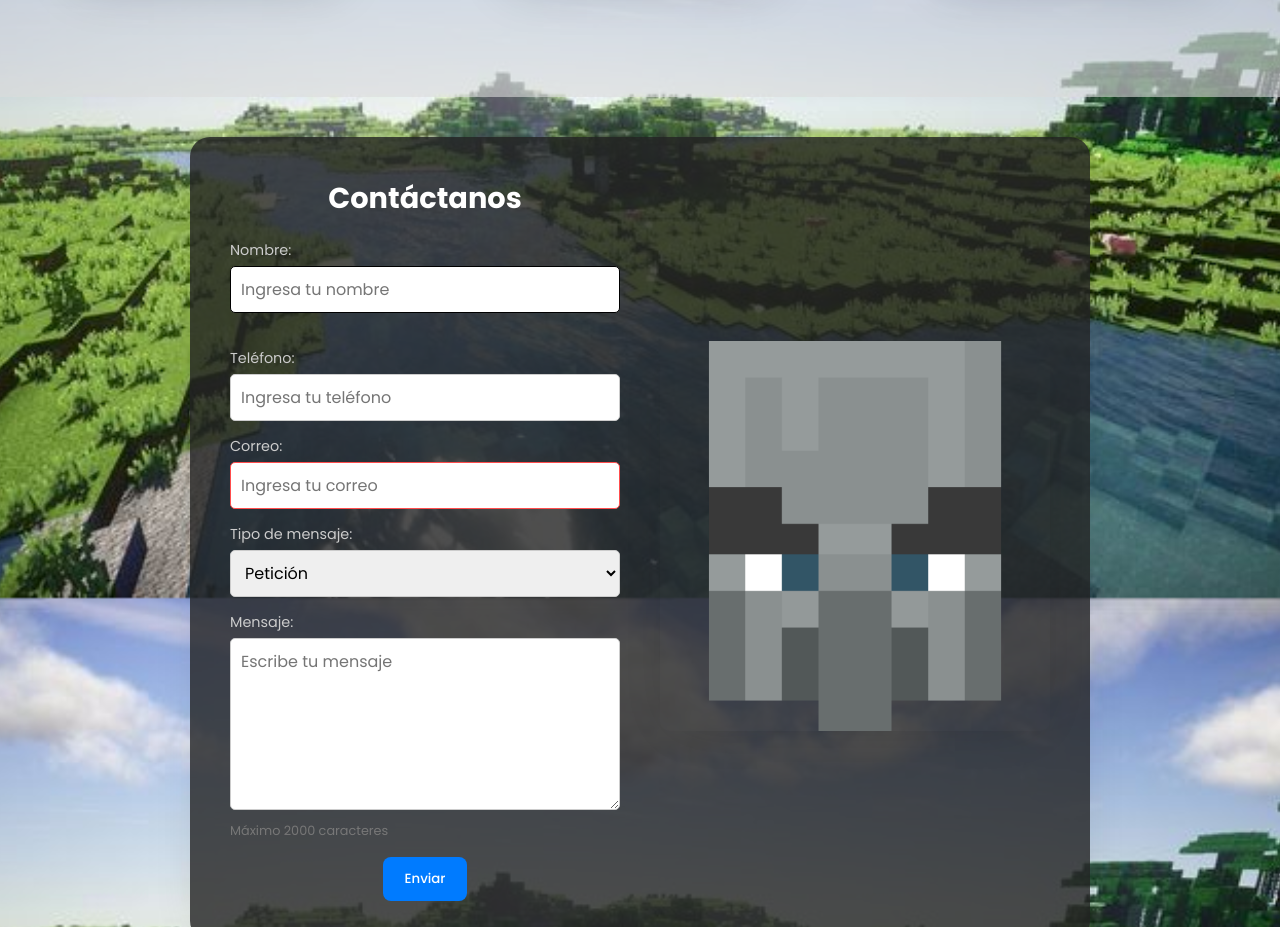
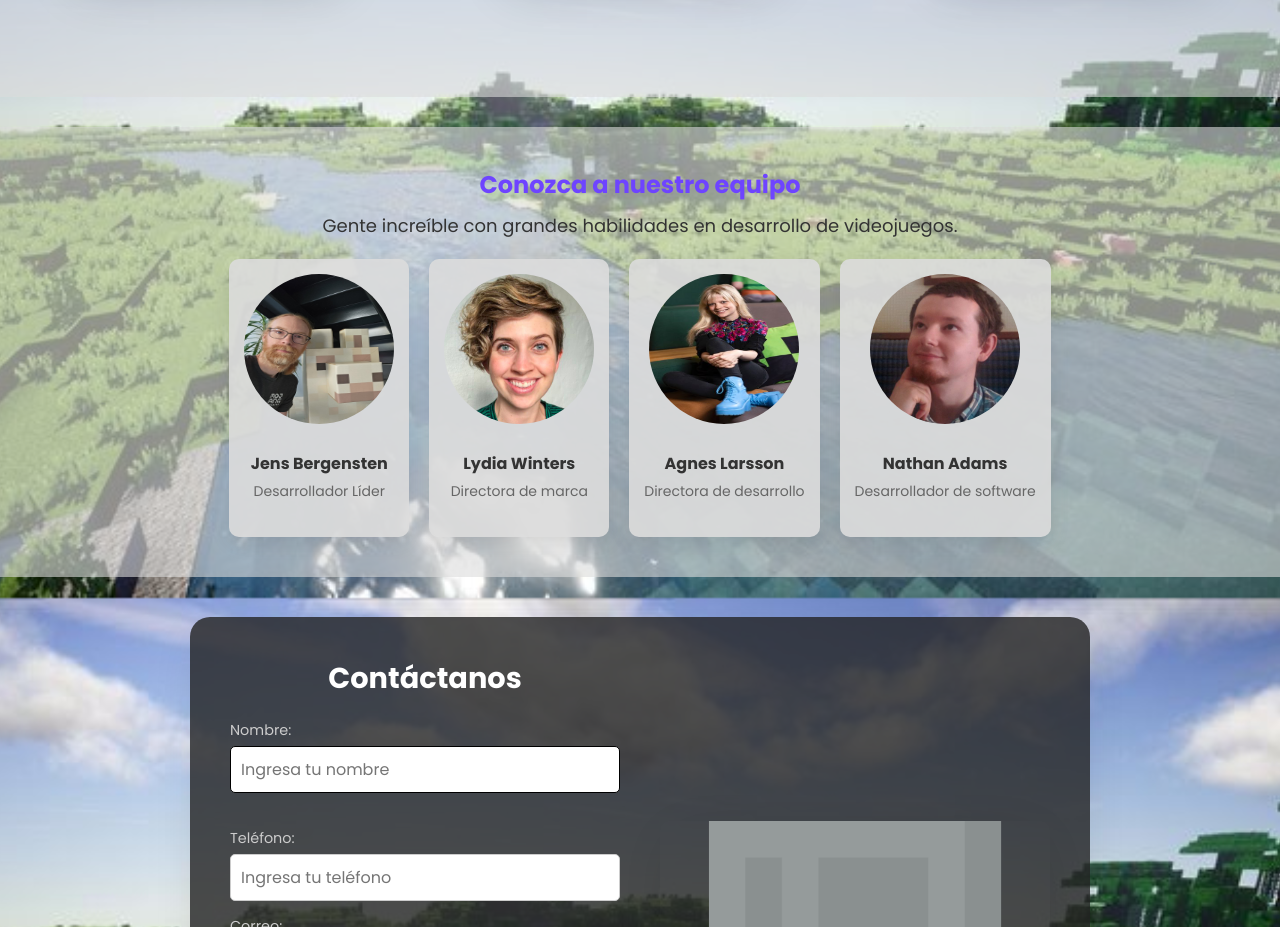
Before and after one commit to theLuis-24/Pagina_Minecraft, a plain HTML site: page index.html in a window 1280 px wide. Shown: the part 3402-4329 px from the top of the page. Drawn offline with Linux system fonts and the light colour scheme; files whose address does not match are found by name.

Commit message:
personas trabajando

```diff
--- a/index.html
+++ b/index.html
@@ -177,6 +177,33 @@
             </div>
         </div>
         <!--End Proyectos-->
+<!--PERSONAS-->
+<section class="team-section">
+    <h2>Conozca a nuestro equipo</h2>
+    <p class="team-description">Gente increíble con grandes habilidades en desarrollo de videojuegos.</p>
+    <div class="team-container">
+        <div class="team-member">
+            <img src="imagenes\trabajadores\Jens Bergensten.jpg" alt="Jens Bergensten">
+            <h3>Jens Bergensten</h3>
+            <p>Desarrollador Líder</p>
+        </div>
+        <div class="team-member">
+            <img src="imagenes\trabajadores\Lydia Winters.jpg" alt="Lydia Winters">
+            <h3>Lydia Winters</h3>
+            <p>Directora de marca</p>
+        </div>
+        <div class="team-member">
+            <img src="imagenes\trabajadores\Agnes Larsson.jpg" alt="Agnes Larsson">
+            <h3>Agnes Larsson</h3>
+            <p>Directora de desarrollo</p>
+        </div>
+        <div class="team-member">
+            <img src="imagenes\trabajadores\Nathan Adams.jpg" alt="Nathan Adams">
+            <h3>Nathan Adams</h3>
+            <p>Desarrollador de software</p>
+        </div>
+    </div>
+</section>
 
 
 <!--Contactanos-->
--- a/styles/estilos.css
+++ b/styles/estilos.css
@@ -735,5 +735,74 @@ input[type="text"] {
 .text__service {
     margin-bottom: 30px; /* Ajusta este valor según sea necesario para subir el texto */
 }
+/*EQUIPO*/
+
+/* Espacio adicional superior */
+.team-section {
+    text-align: center;
+    font-family: Arial, sans-serif;
+    color: #333;
+    background: rgba(220, 220, 220, 0.6); /* Fondo transparente */
+    padding: 40px 0; /* Separación superior e inferior */
+    margin-top: 30px; /* Espacio entre la sección anterior y esta */
+}
+
+.team-section h2 {
+    color: #6e44ff;
+    font-size: 24px;
+    margin-bottom: 10px;
+}
+
+.team-section p {
+    font-size: 18px;
+    margin-bottom: 20px;
+}
+
+.team-container {
+    display: flex;
+    justify-content: center;
+    gap: 20px;
+    flex-wrap: wrap;
+}
+
+/* Tarjetas de miembros del equipo */
+.team-member {
+    background-color: rgba(220, 220, 220, 0.9); /* Fondo más opaco */
+    border-radius: 10px;
+    box-shadow: 0px 6px 20px rgba(0, 0, 0, 0.1);
+    padding: 15px;
+    text-align: center;
+    transition: transform 0.3s, box-shadow 0.3s;
+}
+
+.team-member img {
+    width: 150px;
+    height: 150px;
+    border-radius: 50%;
+    margin-bottom: 10px;
+    transition: transform 0.3s;
+}
+
+.team-member h3 {
+    font-size: 16px;
+    margin: 10px 0 5px;
+    font-weight: bold;
+}
+
+.team-member p {
+    font-size: 14px;
+    color: #666;
+}
+
+/* Efecto de hover para que la tarjeta sobresalga */
+.team-member:hover {
+    transform: scale(1.05);
+    box-shadow: 0px 8px 30px rgba(0, 0, 0, 0.2);
+}
+
+.team-member:hover img {
+    transform: scale(1.1);
+}
+
 
 /*End Proyectos*/
```
Also changed, not shown: imagenes/trabajadores/Agnes Larsson.jpg (added), imagenes/trabajadores/Jens Bergensten.jpg (added), imagenes/trabajadores/Lydia Winters.jpg (added), imagenes/trabajadores/Nathan Adams.jpg (added).
